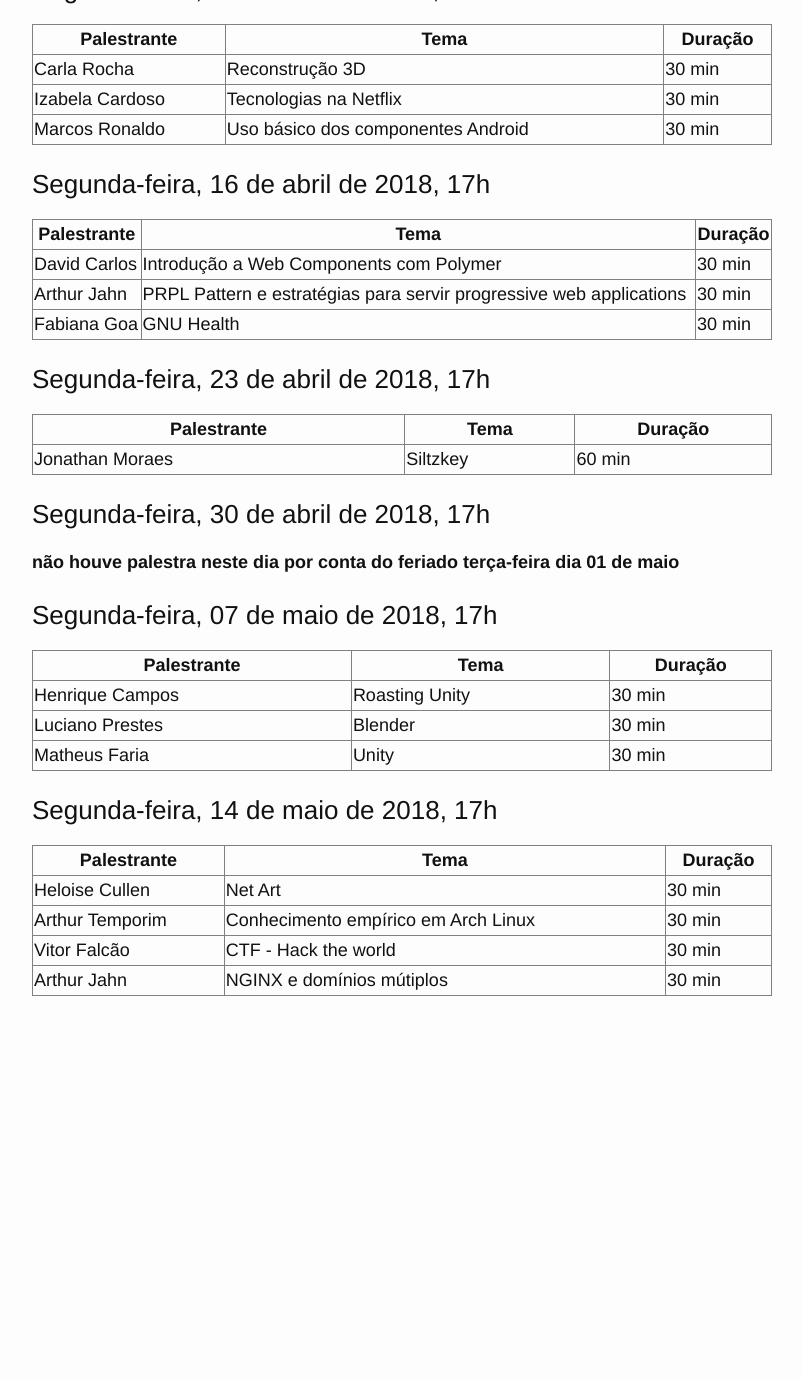
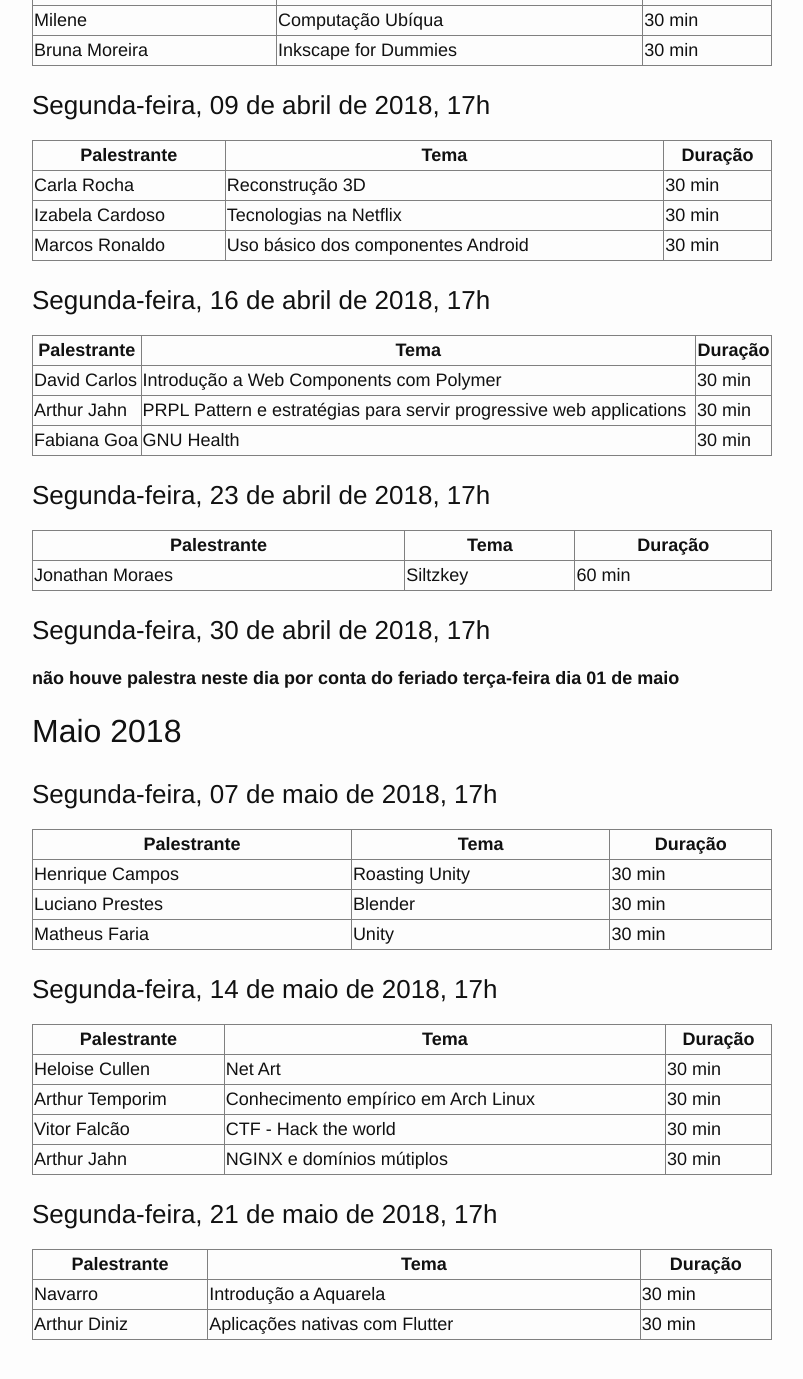
Before and after one commit to lappis-unb/MiniLappisConf, a Jekyll site: the page built from passados.md, in a window 1280 px wide and 1400 px high, scrolled down 614 px. Shown: the top 1379 px of the window, without its empty margins (238-1041 px from the left). Built offline with Jekyll 4.4.1, drawn with Linux system fonts in a browser that asks for light colours; before the commit the page ends 1670 px from its top, so only the background shows below that.

Commit message:
movendo evento do dia 21 para eventos passados

```diff
--- a/passados.md
+++ b/passados.md
@@ -1,6 +1,8 @@
 ---
 title: Eventos passados
 ---
+
+## Março 2018
 
 ### Segunda-feira, 26 de março de 2018, 17h
 
@@ -10,6 +12,8 @@
 | Fábio Mendes    | FGAme                                  | 30 min  |
 | Ricardo Poppi   | Máquina de Anticítera                  | 20 min  |
 | Jonathan Moraes | Paradigma funcional e Elixir           | 30 min  |
+
+## Abril 2018
 
 ### Segunda-feira, 02 de abril de 2018, 17h
 
@@ -45,6 +49,8 @@
 
 **não houve palestra neste dia por conta do feriado terça-feira dia 01 de maio**
 
+## Maio 2018
+
 ### Segunda-feira, 07 de maio de 2018, 17h
 
 | Palestrante     | Tema                                    | Duração |
@@ -61,3 +67,10 @@
 | Arthur Temporim | Conhecimento empírico em Arch Linux     | 30 min  |
 | Vitor Falcão    | CTF - Hack the world                    | 30 min  |
 | Arthur Jahn     | NGINX e domínios mútiplos               | 30 min  |
+
+### Segunda-feira, 21 de maio de 2018, 17h
+
+| Palestrante     | Tema                                    | Duração |
+| --------------- | --------------------------------------- | ------- |
+| Navarro         | Introdução a Aquarela                   | 30 min  |
+| Arthur Diniz    | Aplicações nativas com Flutter          | 30 min  |
```
